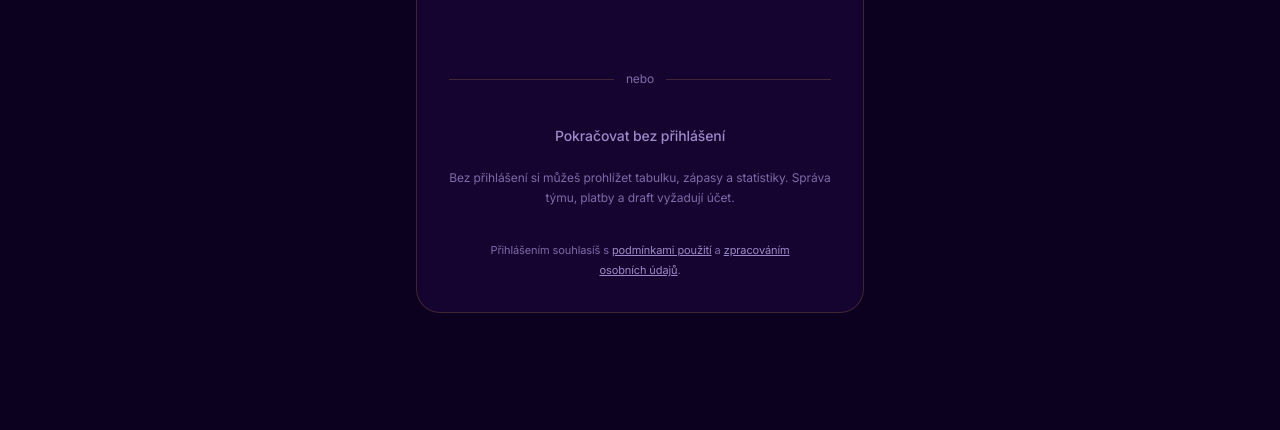
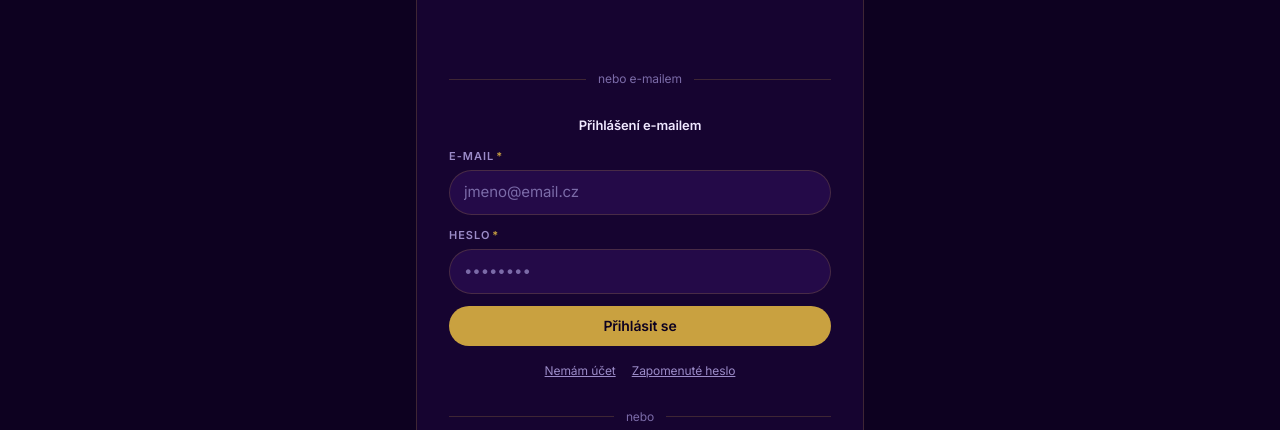
Before and after one commit to Taby9657/fsl-web, a Next.js app: page /prihlaseni in a window 1280 px wide. Shown: the part 345-775 px from the top of the page. Built offline with nearby package versions, Linux system fonts and the light colour scheme; no server answers.

Commit message:
Web: prihlaseni a registrace e-mailem, obnova hesla kodem

```diff
--- a/src/app/prihlaseni/login-client.tsx
+++ b/src/app/prihlaseni/login-client.tsx
@@ -6,8 +6,9 @@ import Script from "next/script";
 import { useCallback, useEffect, useRef, useState } from "react";
 import { api, authApi, errMsg } from "@/lib/api";
 import { useAuthStore } from "@/store/auth";
+import type { AuthUser } from "@/lib/types";
 import { Container } from "@/components/layout/container";
-import { Button, Card, Spinner } from "@/components/ui/primitives";
+import { Button, Card, Field, Input, Spinner } from "@/components/ui/primitives";
 import { toast } from "@/components/ui/toast";
 
 declare global {
@@ -27,6 +28,18 @@ declare global {
 const CLIENT_ID = process.env.NEXT_PUBLIC_GOOGLE_CLIENT_ID;
 const DEV_LOGIN = process.env.NEXT_PUBLIC_DEV_LOGIN === "1";
 
+/** Shodné s backendem (MIN_HESLO v routes/auth.js). */
+const MIN_HESLO = 8;
+
+type Mode = "login" | "register" | "forgot" | "reset";
+
+const TEXTS: Record<Mode, { title: string; submit: string }> = {
+  login: { title: "Přihlášení e-mailem", submit: "Přihlásit se" },
+  register: { title: "Nový účet", submit: "Vytvořit účet" },
+  forgot: { title: "Zapomenuté heslo", submit: "Poslat kód" },
+  reset: { title: "Nové heslo", submit: "Nastavit heslo a přihlásit" },
+};
+
 export function LoginClient() {
   const router = useRouter();
   const params = useSearchParams();
@@ -40,9 +53,25 @@ export function LoginClient() {
   const [gisReady, setGisReady] = useState(false);
   const btnRef = useRef<HTMLDivElement>(null);
 
+  const [mode, setMode] = useState<Mode>("login");
+  const [email, setEmail] = useState("");
+  const [password, setPassword] = useState("");
+  const [code, setCode] = useState("");
+  const [formError, setFormError] = useState<string | null>(null);
+  const [notice, setNotice] = useState<string | null>(null);
+
   useEffect(() => {
     if (user) router.replace(next);
   }, [user, next, router]);
+
+  /** Po přihlášení: kdo nemá žádný profil, jde nejdřív dodělat registraci. */
+  const goAfterAuth = useCallback(
+    (u: AuthUser) => {
+      const hasProfile = !!u.player || !!u.referee || (u.manager?.length ?? 0) > 0;
+      router.replace(hasProfile ? next : "/registrace");
+    },
+    [router, next],
+  );
 
   const handleCredential = useCallback(
     async (idToken: string) => {
@@ -50,16 +79,14 @@ export function LoginClient() {
       try {
         const res = await authApi.google(idToken);
         setAuth(res.data.token, res.data.user);
-        const u = res.data.user;
-        const hasProfile = !!u.player || !!u.referee || (u.manager?.length ?? 0) > 0;
-        router.replace(hasProfile ? next : "/registrace");
+        goAfterAuth(res.data.user);
       } catch (e) {
         toast.error("Přihlášení selhalo", errMsg(e));
       } finally {
         setBusy(false);
       }
     },
-    [setAuth, router, next],
+    [setAuth, goAfterAuth],
   );
 
   useEffect(() => {
@@ -82,12 +109,57 @@ export function LoginClient() {
     });
   }, [gisReady, handleCredential]);
 
+  function switchMode(m: Mode) {
+    setMode(m);
+    setFormError(null);
+    setNotice(null);
+    if (m === "login" || m === "register") setCode("");
+    if (m !== "reset") setPassword("");
+  }
+
+  async function submitEmailForm(e: React.FormEvent) {
+    e.preventDefault();
+    setFormError(null);
+    setNotice(null);
+
+    const mail = email.trim();
+    if (!mail) return setFormError("Vyplň e-mail.");
+    if (mode !== "forgot" && !password) return setFormError("Vyplň heslo.");
+    if ((mode === "register" || mode === "reset") && password.length < MIN_HESLO) {
+      return setFormError(`Heslo musí mít alespoň ${MIN_HESLO} znaků.`);
+    }
+    if (mode === "reset" && !code.trim()) return setFormError("Vyplň kód z e-mailu.");
+
+    setBusy(true);
+    try {
+      if (mode === "forgot") {
+        const res = await authApi.forgotPassword(mail);
+        setNotice(res.data.message);
+        setMode("reset");
+        setPassword("");
+        return;
+      }
+
+      const res =
+        mode === "login"
+          ? await authApi.login(mail, password)
+          : mode === "register"
+            ? await authApi.register(mail, password)
+            : await authApi.resetPassword(mail, code.trim(), password);
+
+      setAuth(res.data.token, res.data.user);
+      goAfterAuth(res.data.user);
+    } catch (err) {
+      setFormError(errMsg(err));
+    } finally {
+      setBusy(false);
+    }
+  }
+
   async function devLogin() {
     setBusy(true);
     try {
-      const res = await api.post<{ token: string; user: import("@/lib/types").AuthUser }>(
-        "/auth/dev-login",
-      );
+      const res = await api.post<{ token: string; user: AuthUser }>("/auth/dev-login");
       setAuth(res.data.token, res.data.user);
       router.replace(next);
     } catch (e) {
@@ -96,6 +168,8 @@ export function LoginClient() {
       setBusy(false);
     }
   }
+
+  const t = TEXTS[mode];
 
   return (
     <>
@@ -117,7 +191,7 @@ export function LoginClient() {
           <div className="mt-8 flex flex-col items-center gap-3">
             {busy ? (
               <div className="flex h-11 items-center gap-2 text-mu">
-                <Spinner size={18} /> Přihlašuji…
+                <Spinner size={18} /> Pracuji…
               </div>
             ) : CLIENT_ID ? (
               <div ref={btnRef} className="min-h-11" />
@@ -131,6 +205,113 @@ export function LoginClient() {
               <Button variant="subtle" onClick={devLogin} disabled={busy} className="w-full">
                 Testovací přihlášení (vývoj)
               </Button>
+            ) : null}
+          </div>
+
+          <div className="my-7 flex items-center gap-3">
+            <span className="h-px flex-1 bg-bd" />
+            <span className="text-[12px] text-di">nebo e-mailem</span>
+            <span className="h-px flex-1 bg-bd" />
+          </div>
+
+          <form onSubmit={submitEmailForm} className="space-y-3 text-left">
+            <p className="text-center text-[13px] font-semibold text-wh">{t.title}</p>
+
+            {mode === "reset" ? (
+              <p className="text-center text-[12px] leading-5 text-mu">
+                Kód platí 30 minut. Nepřišel? Zkontroluj spam, nebo si{" "}
+                <button
+                  type="button"
+                  onClick={() => switchMode("forgot")}
+                  className="cursor-pointer text-go underline"
+                >
+                  vyžádej nový
+                </button>
+                .
+              </p>
+            ) : null}
+
+            <Field label="E-mail" required>
+              <Input
+                type="email"
+                inputMode="email"
+                autoComplete="email"
+                placeholder="jmeno@email.cz"
+                value={email}
+                onChange={(e) => setEmail(e.target.value)}
+                disabled={busy}
+              />
+            </Field>
+
+            {mode === "reset" ? (
+              <Field label="Kód z e-mailu" required>
+                <Input
+                  inputMode="numeric"
+                  autoComplete="one-time-code"
+                  maxLength={6}
+                  placeholder="123456"
+                  value={code}
+                  onChange={(e) => setCode(e.target.value.replace(/\D/g, ""))}
+                  disabled={busy}
+                />
+              </Field>
+            ) : null}
+
+            {mode !== "forgot" ? (
+              <Field label={mode === "login" ? "Heslo" : "Nové heslo"} required>
+                <Input
+                  type="password"
+                  autoComplete={mode === "login" ? "current-password" : "new-password"}
+                  placeholder="••••••••"
+                  value={password}
+                  onChange={(e) => setPassword(e.target.value)}
+                  disabled={busy}
+                />
+                {mode !== "login" ? (
+                  <p className="mt-1 text-[12px] text-di">Alespoň {MIN_HESLO} znaků.</p>
+                ) : null}
+              </Field>
+            ) : null}
+
+            {notice ? (
+              <p className="rounded-xl border border-bd bg-c2/60 px-3 py-2 text-[12px] leading-5 text-mu">
+                {notice}
+              </p>
+            ) : null}
+            {formError ? <p className="text-[12px] leading-5 text-red">{formError}</p> : null}
+
+            <Button type="submit" className="w-full" loading={busy} disabled={busy}>
+              {t.submit}
+            </Button>
+          </form>
+
+          <div className="mt-4 flex flex-wrap justify-center gap-x-4 gap-y-1 text-[12px] text-mu">
+            {mode !== "login" ? (
+              <button
+                type="button"
+                onClick={() => switchMode("login")}
+                className="cursor-pointer underline hover:text-wh"
+              >
+                Zpět na přihlášení
+              </button>
+            ) : null}
+            {mode === "login" ? (
+              <>
+                <button
+                  type="button"
+                  onClick={() => switchMode("register")}
+                  className="cursor-pointer underline hover:text-wh"
+                >
+                  Nemám účet
+                </button>
+                <button
+                  type="button"
+                  onClick={() => switchMode("forgot")}
+                  className="cursor-pointer underline hover:text-wh"
+                >
+                  Zapomenuté heslo
+                </button>
+              </>
             ) : null}
           </div>
 
--- a/src/app/prihlaseni/page.tsx
+++ b/src/app/prihlaseni/page.tsx
@@ -4,7 +4,7 @@ import { LoginClient } from "./login-client";
 
 export const metadata: Metadata = {
   title: "Přihlášení",
-  description: "Přihlas se do Floorball Stars Ligy přes Google nebo Apple.",
+  description: "Přihlas se do Floorball Stars Ligy e-mailem nebo přes Google.",
   robots: { index: false, follow: false },
 };
 
--- a/src/lib/api.ts
+++ b/src/lib/api.ts
@@ -122,6 +122,22 @@ export const authApi = {
       firstName,
       lastName,
       email,
+    }),
+  /** Registrace e-mailem a heslem (heslo min. 8 znaků – hlídá i backend). */
+  register: (email: string, password: string) =>
+    api.post<{ token: string; user: AuthUser }>("/auth/register", { email, password }),
+  /** Přihlášení e-mailem a heslem. */
+  login: (email: string, password: string) =>
+    api.post<{ token: string; user: AuthUser }>("/auth/login", { email, password }),
+  /** Vyžádání šestimístného kódu na e-mail. Odpověď je vždy stejná, ať účet existuje nebo ne. */
+  forgotPassword: (email: string) =>
+    api.post<{ ok: true; message: string }>("/auth/forgot-password", { email }),
+  /** Nastavení nového hesla pomocí kódu – rovnou vrací token, uživatel je přihlášený. */
+  resetPassword: (email: string, code: string, newPassword: string) =>
+    api.post<{ token: string; user: AuthUser }>("/auth/reset-password", {
+      email,
+      code,
+      newPassword,
     }),
   me: () => api.get<{ user: AuthUser }>("/auth/me"),
   logout: () => api.post("/auth/logout"),
```
